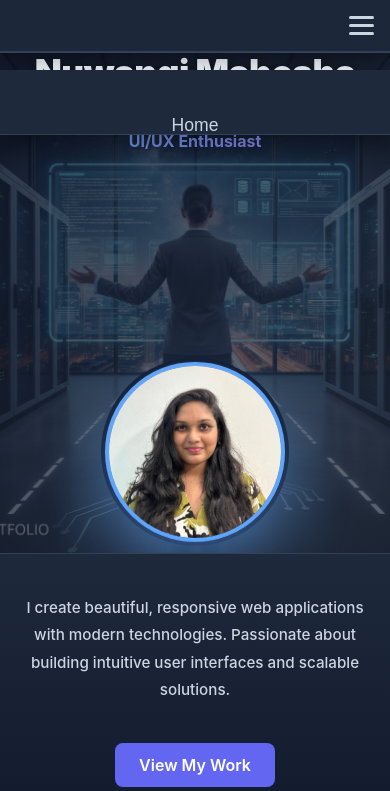
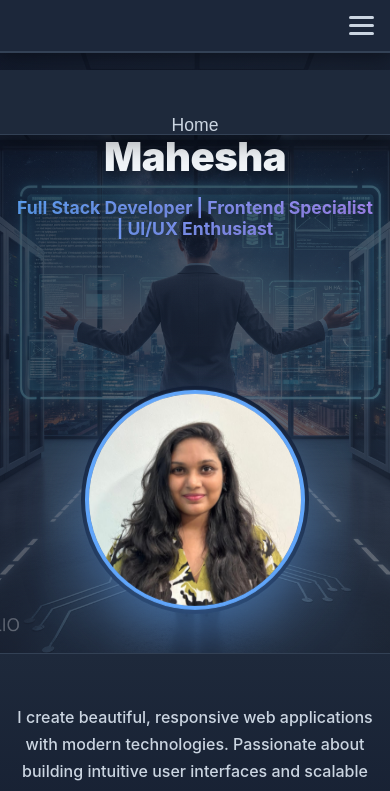
Before and after one commit to NuwangiMahesha/portfolio-nuwangi, a React (Create React App) app: page / in a window 390 px wide. Shown: the top 791 px of the page. Built offline with nearby package versions, Linux system fonts and the light colour scheme; no server answers.

Commit message:
Improve mobile hero section spacing and sizing

```diff
--- a/src/components/Hero.css
+++ b/src/components/Hero.css
@@ -203,40 +203,44 @@
 
 @media (max-width: 768px) {
   .hero-cover-section {
-    height: 500px;
+    height: 600px;
   }
 
   .hero-content-overlay {
-    padding: 0 1rem;
+    padding: 2rem 1rem;
     flex-direction: column;
-    gap: 1.5rem;
+    gap: 2.5rem;
+    justify-content: center;
   }
 
   .hero-text-content {
     max-width: 100%;
     text-align: center;
+    gap: 1rem;
   }
 
   .hero-title {
-    font-size: 2.2rem;
+    font-size: 2.5rem;
     letter-spacing: -0.5px;
+    line-height: 1.2;
   }
 
   .hero-subtitle {
-    font-size: 1rem;
+    font-size: 1.1rem;
   }
 
   .profile-image {
-    width: 180px;
-    height: 180px;
+    width: 220px;
+    height: 220px;
   }
 
   .hero-description-section {
-    padding: 40px 1rem;
+    padding: 50px 1rem;
   }
 
   .hero-description {
-    font-size: 0.95rem;
+    font-size: 1rem;
+    line-height: 1.7;
   }
 
   .hero-buttons {
```
